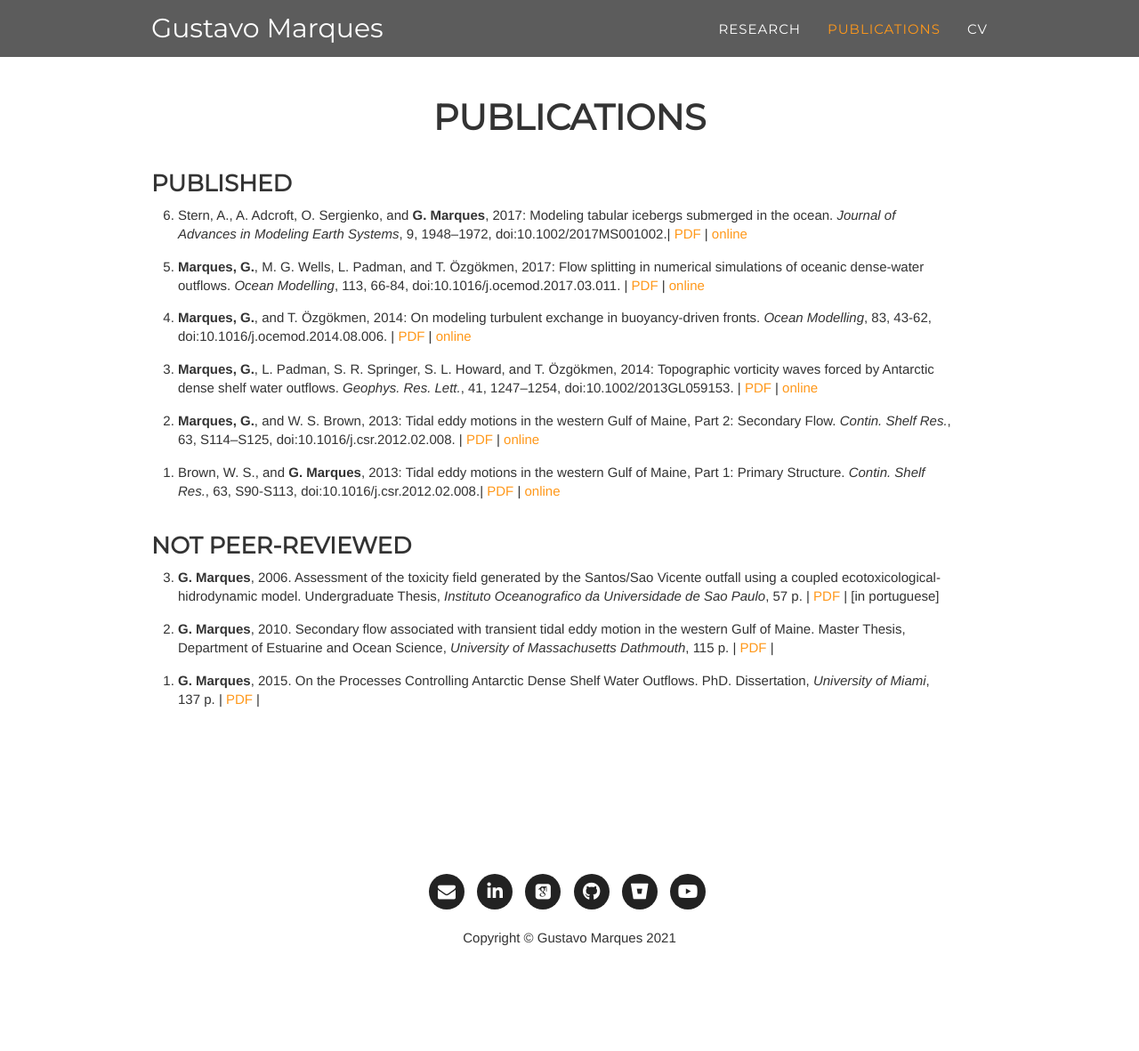
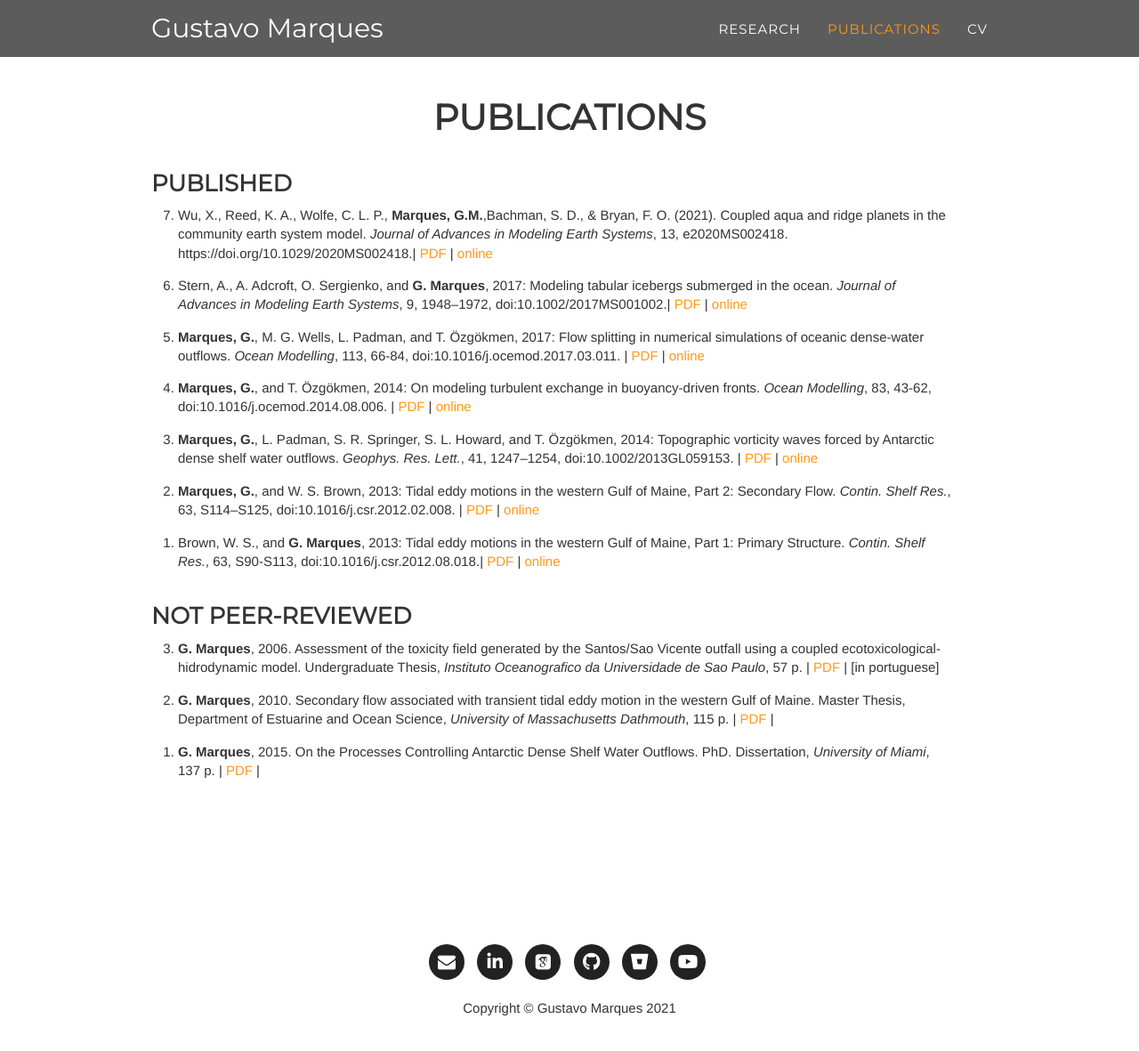
Before and after one commit to gustavo-marques/gustavo-marques.github.io, a Jekyll site: the page built from publications/index.html, in a window 1280 px wide and 1204 px high. Shown: the top 1181 px of the window at 89% size. Built offline with Jekyll 4.4.1, drawn with Linux system fonts in a browser that asks for light colours; nearby versions of some CDN libraries; some web fonts are replaced.

Commit message:
Adding Wu et al 2021 in JAMES

```diff
--- a/publications/index.html
+++ b/publications/index.html
@@ -27,7 +27,7 @@ navigation_weight: 2
                 <div class="col-lg-12">
                     <h3>Published</h3>
     		        <ol class="bibliography">
-                           <li><span>Brown, W. S., and <b> G. Marques</b>, 2013: Tidal eddy motions in the western Gulf of Maine, Part 1: Primary Structure. <i>Contin. Shelf Res.</i>, 63, S90-S113, doi:10.1016/j.csr.2012.02.008.</span>| <a href="../pdfs/Brown-Marques-CSR2013.pdf">PDF</a> | <a href="http://dx.doi.org/10.1016/j.csr.2012.08.018">online</a>
+                           <li><span>Brown, W. S., and <b> G. Marques</b>, 2013: Tidal eddy motions in the western Gulf of Maine, Part 1: Primary Structure. <i>Contin. Shelf Res.</i>, 63, S90-S113, doi:10.1016/j.csr.2012.08.018.</span>| <a href="../pdfs/Brown-Marques-CSR2013.pdf">PDF</a> | <a href="http://dx.doi.org/10.1016/j.csr.2012.08.018">online</a>
                           </li>
 
                            <li><span><b>Marques, G.</b>, and W. S. Brown, 2013: Tidal eddy motions in the western Gulf of Maine, Part 2: Secondary Flow. <i>Contin. Shelf Res.</i>, 63, S114–S125, doi:10.1016/j.csr.2012.02.008.</span>
@@ -43,9 +43,10 @@ navigation_weight: 2
                           </li>
 			  <li><span><b>Marques, G.</b>, M. G. Wells, L. Padman, and T. &Ouml;zg&ouml;kmen, 2017: Flow splitting in numerical simulations of oceanic dense-water outflows. <i>Ocean Modelling</i>, 113, 66-84, doi:10.1016/j.ocemod.2017.03.011.</span> | <a href="../pdfs/Marques-et-al-OM2017.pdf">PDF</a> | <a href="https://doi.org/10.1016/j.ocemod.2017.03.011">online</a>
                            </li>
-                          <li><span>Stern, A., A. Adcroft, O. Sergienko, and <b>G. Marques</b>, 2017: Modeling tabular icebergs submerged in the ocean. <i>Journal of Advances in Modeling Earth Systems</i>, 9, 1948–1972, doi:10.1002/2017MS001002.</span>| <a href="../pdfs/Stern-et-al-JAMES2017.pdf">PDF</a> | <a href="http://doi.org/10.1002/2017MS001002">online</a>
-
-                       </li>
+                           <li><span>Stern, A., A. Adcroft, O. Sergienko, and <b>G. Marques</b>, 2017: Modeling tabular icebergs submerged in the ocean. <i>Journal of Advances in Modeling Earth Systems</i>, 9, 1948–1972, doi:10.1002/2017MS001002.</span>| <a href="../pdfs/Stern-et-al-JAMES2017.pdf">PDF</a> | <a href="http://doi.org/10.1002/2017MS001002">online</a>
+                            <li><span>Wu, X., Reed, K. A., Wolfe, C. L. P., <b>Marques, G.M.</b>,Bachman, S. D., & Bryan, F. O. (2021). Coupled aqua and ridge planets in the community earth system model. <i>Journal of Advances in Modeling Earth Systems</i>, 13, e2020MS002418. https://doi.org/10.1029/2020MS002418.</span>| <a href="../pdfs/Wu-et-al-JAMES2021.pdf">PDF</a> | <a href="http://doi.org/10.1029/2020MS002418">online</a>
+                          </li>
+</li>
                       </ol>
                 </div>
 	</div>
```
Also changed, not shown: 1 other file.
